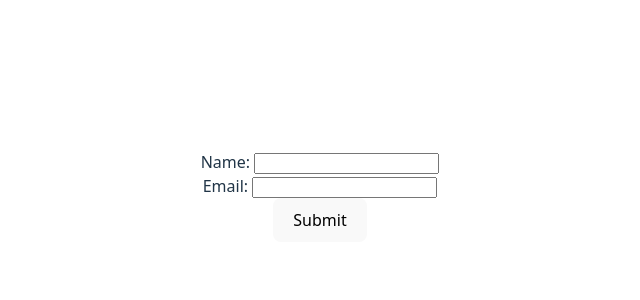
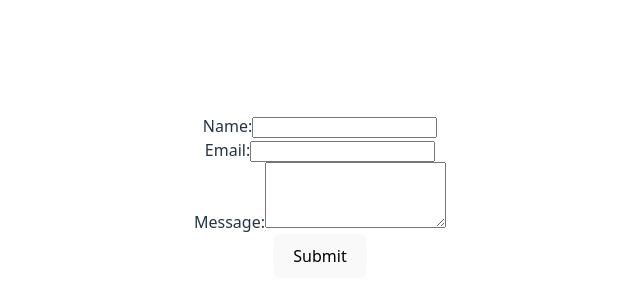
Before and after one commit to babvijayb/ai-agent-testing-application, a React (Vite) app: page / in a window 1280 px wide. Shown: the part 204-504 px from the top of the page, without its empty margins (320-960 px from the left). Built offline with nearby package versions, Linux system fonts and the light colour scheme.

Commit message:
reviewed  src/components/SampleForm.jsx by AI Agent

```diff
--- a/src/components/SampleForm.jsx
+++ b/src/components/SampleForm.jsx
@@ -1,40 +1,112 @@
 import React, { useState } from 'react';
 
+// Consider renaming the file and component if this form is specific to a certain use case.
+// e.g., UserRegistrationForm.jsx, ContactForm.jsx
+
 const SampleForm = () => {
-    const [name, setName] = useState('');
-    const [email, setEmail] = useState('');
+  const [formData, setFormData] = useState({
+    name: '',
+    email: '',
+    message: '',
+  });
 
-    const handleSubmit = (event) => {
-        event.preventDefault();
-        console.log('Name:4544', name);
-        console.log('Email:', email);
-        setName('');
-        setEmail('');
+  const [submissionStatus, setSubmissionStatus] = useState(null); // 'success', 'error', 'loading', null
+
+  const handleChange = (e) => {
+    const { name, value } = e.target;
+    setFormData((prevData) => ({
+      ...prevData,
+      [name]: value,
+    }));
+  };
+
+  const handleSubmit = async (e) => {
+    e.preventDefault();
+
+    setSubmissionStatus('loading'); // Set loading state
+
+    try {
+      // Simulate a delay for demonstration purposes.  Remove in production.
+      await new Promise(resolve => setTimeout(resolve, 1000));
+
+      // Perform the form submission
+      const response = await fetch('/api/submit-form', { // Replace with your actual API endpoint
+        method: 'POST',
+        headers: {
+          'Content-Type': 'application/json',
+        },
+        body: JSON.stringify(formData),
+      });
+
+      if (!response.ok) {
+        throw new Error(`HTTP error! status: ${response.status}`);
       }
+
+      // Handle successful submission
+      // const data = await response.json(); // If the API returns data, process it here
+      setSubmissionStatus('success');
+      // Optionally, clear the form after successful submission
+      setFormData({ name: '', email: '', message: '' });
+
+    } catch (error) {
+      console.error('Form submission error:', error);
+      setSubmissionStatus('error'); // Set error state
+      // Optionally, log the error details or display a more detailed message to the user.
+    }
+  };
 
   return (
     <form onSubmit={handleSubmit}>
       <div>
-                <label htmlFor="name">Name: </label>
+        <label htmlFor="name">Name:</label>
         <input
           type="text"
           id="name"
-                    value={name}
-                    onChange={(e) => setName(e.target.value)}
+          name="name"
+          value={formData.name}
+          onChange={handleChange}
+          required // Add required attribute for basic validation
         />
       </div>
+
       <div>
-                <label htmlFor="email">Email: </label>
+        <label htmlFor="email">Email:</label>
         <input
           type="email"
           id="email"
-                    value={email}
-                    onChange={(e) => setEmail(e.target.value)}
+          name="email"
+          value={formData.email}
+          onChange={handleChange}
+          required
         />
       </div>
-            <button type="submit">Submit</button>
+
+      <div>
+        <label htmlFor="message">Message:</label>
+        <textarea
+          id="message"
+          name="message"
+          value={formData.message}
+          onChange={handleChange}
+          rows="4"
+        />
+      </div>
+
+      <button type="submit" disabled={submissionStatus === 'loading'}>
+        {submissionStatus === 'loading' ? 'Submitting...' : 'Submit'}
+      </button>
+
+      {submissionStatus === 'success' && (
+        <p style={{ color: 'green' }}>Form submitted successfully!</p>
+      )}
+
+      {submissionStatus === 'error' && (
+        <p style={{ color: 'red' }}>
+          An error occurred while submitting the form. Please try again.
+        </p>
+      )}
     </form>
   );
-}
+};
 
 export default SampleForm;
```
Lines whose indentation alone changed are shown as unchanged.
